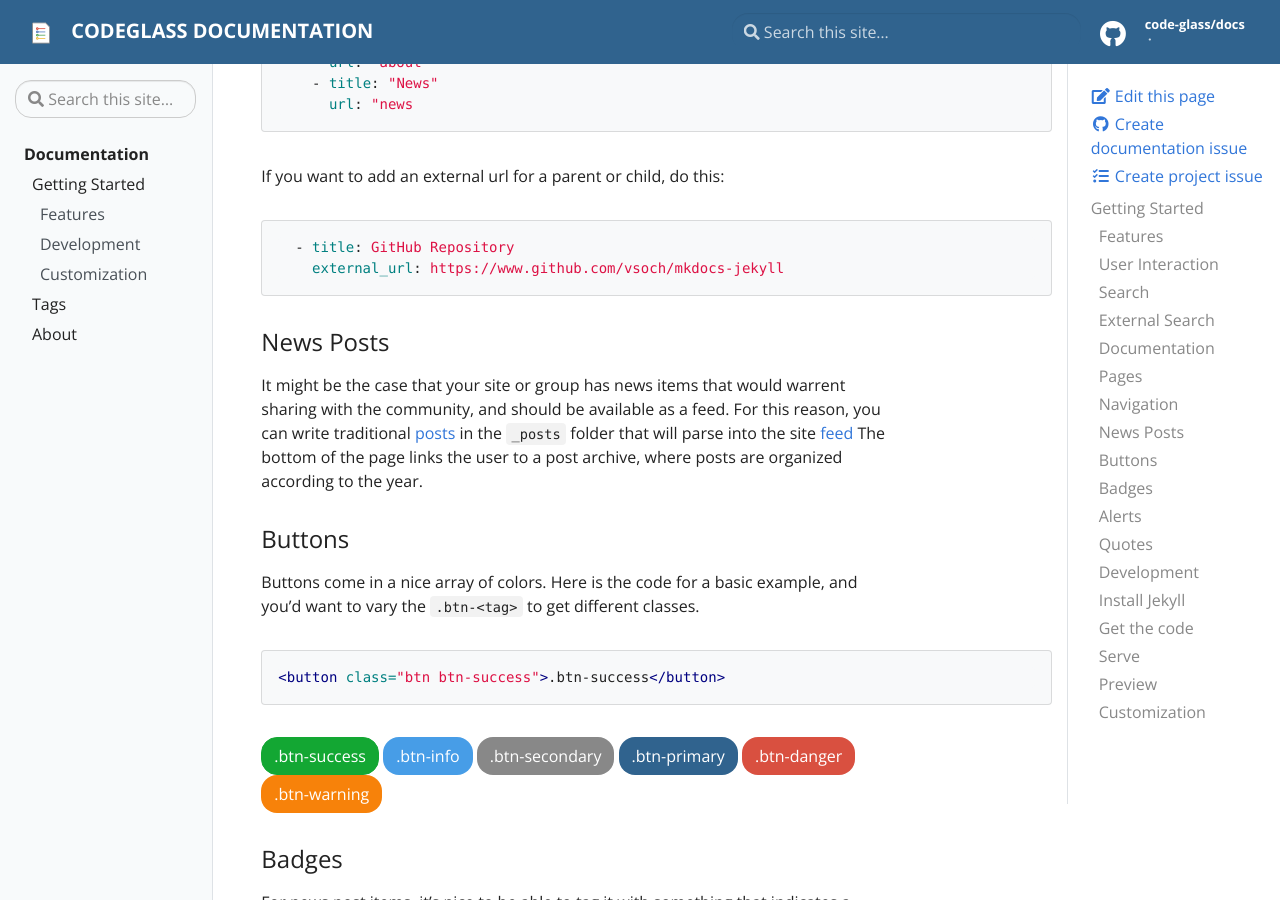
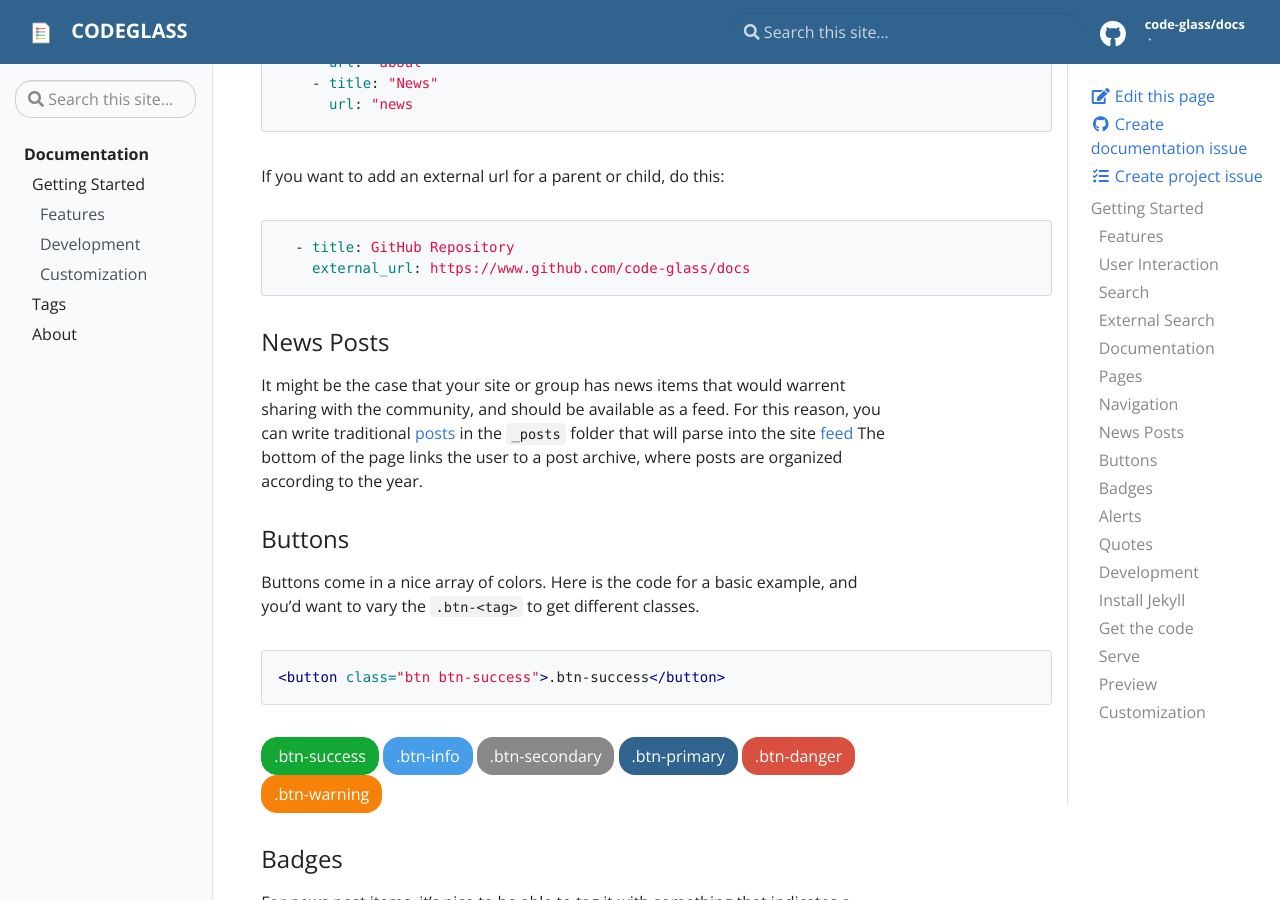
Before and after one commit to code-glass/docs, a Jekyll site: the page built from _docs/getting-started.md, in a window 1280 px wide and 900 px high, scrolled down 3108 px. Built offline with Jekyll 4.4.1, drawn with Linux system fonts in a browser that asks for light colours.

Commit message:
rename title update baseurl

````diff
--- a/_config.yml
+++ b/_config.yml
@@ -14,7 +14,7 @@
 # You can create any custom variable you would like, and they will be accessible
 # in the templates via {{ site.myvariable }}.
 
-title: CodeGlass Documentation
+title: CodeGlass
 email: support@codeglass.io
 author: Tyrone Krieger
 description: > # this means to ignore newlines until "baseurl:"
@@ -24,7 +24,7 @@ description: > # this means to ignore newlines until "baseurl:"
 baseurl: "/" # the subpath of your site, e.g. /blog
 
 # This is mostly for testing
-url: "https://vsoch.github.io" # the base hostname & protocol for your site
+url: "https://code-glass.github.io" # the base hostname & protocol for your site
 
 # Social (First three Required)
 repo: "https://github.com/code-glass/docs"
--- a/_docs/getting-started.md
+++ b/_docs/getting-started.md
@@ -141,7 +141,7 @@ If you want to add an external url for a parent or child, do this:
 
 ```yaml
   - title: GitHub Repository
-    external_url: https://www.github.com/vsoch/mkdocs-jekyll
+    external_url: https://www.github.com/code-glass/docs
 ```
 
 ### News Posts
````
